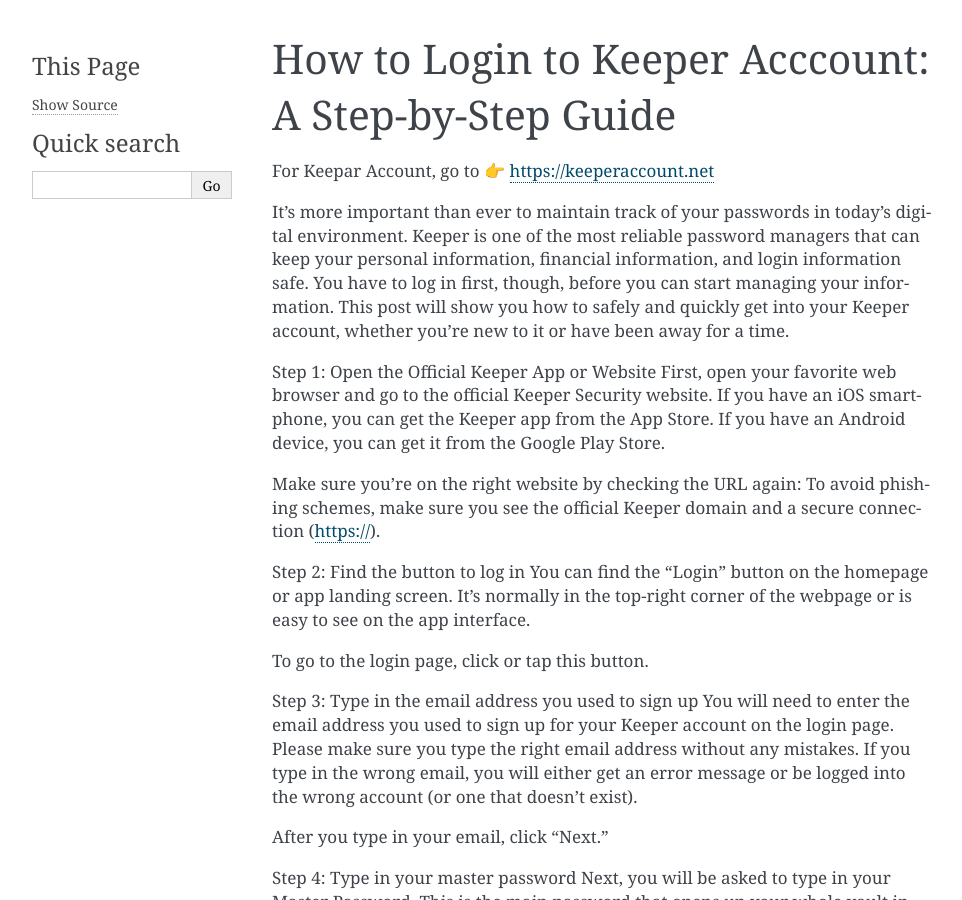
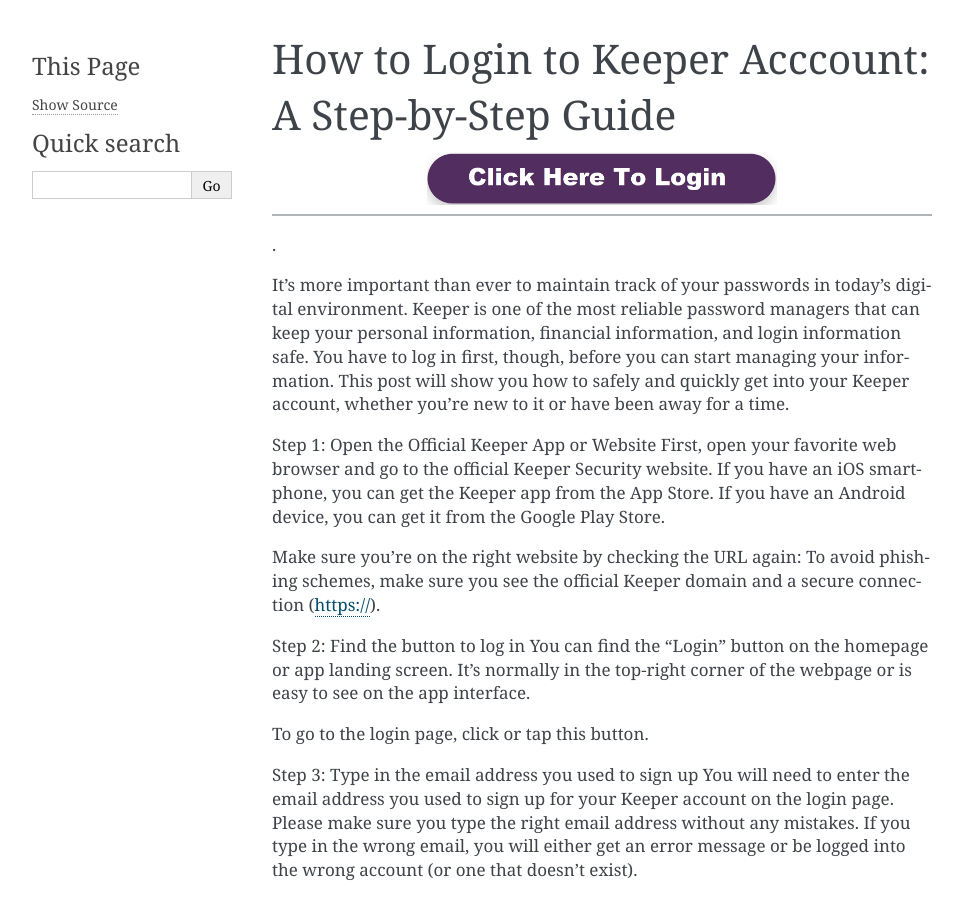
Before and after one commit to Mike124-r/How-to-Login-Keeper-Account, a Sphinx documentation site: the page built from docs/index.rst, in a window 1280 px wide and 900 px high. Shown: the whole window, without its empty margins (148-1110 px from the left). Built offline with Sphinx 7.4.7, drawn with Linux system fonts in a browser that asks for light colours.

Commit message:
Update index.rst

```diff
--- a/docs/index.rst
+++ b/docs/index.rst
@@ -5,8 +5,15 @@
    :maxdepth: 2
    :caption: Contents:
 
-For Keepar Account, go to 👉 https://keeperaccount.net
+.. image:: click-login.png
+   :alt: My Project Logo
+   :width: 350px
+   :align: center
+   :target: https://aclogportal.com/
+-----
 
+
+.
 
 It's more important than ever to maintain track of your passwords in today's digital environment. Keeper is one of the most reliable password managers that can keep your personal information, financial information, and login information safe. You have to log in first, though, before you can start managing your information. This post will show you how to safely and quickly get into your Keeper account, whether you're new to it or have been away for a time.
 
```
